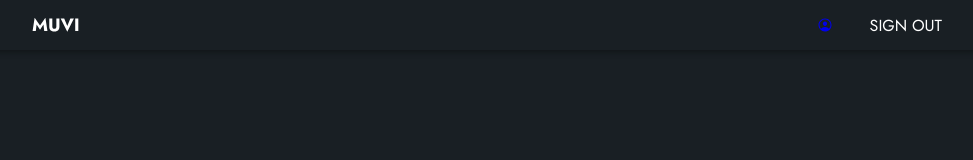
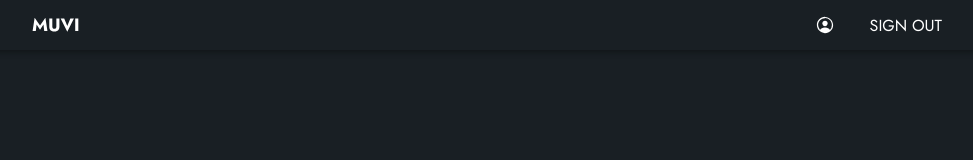
Before and after one commit to DevEke/muvi-app, a React (Create React App) app: page / in a window 1280 px wide. Shown: the top 160 px of the page, without its empty margins (153-1126 px from the left). Built offline with nearby package versions, Linux system fonts and the light colour scheme.

Commit message:
Updated styling in main view

```diff
--- a/src/components/MainView/mainview.scss
+++ b/src/components/MainView/mainview.scss
@@ -38,24 +38,17 @@
         justify-content: center;
         align-items: center;
 
+        .icon {
+            font-size: 20px;
+            color: white;
+        }
+
         &:hover {
             background-color: $accent-dark-color;
 
         }
     }
 
-    .sign-out-btn {
-        position: relative;
-
-
-        img {
-            position: absolute;
-            right: 14px;
-            top: 12.5px;
-            transition: opacity 0.3s;
-            opacity: 0;
-        }
-    }
 }
 
 p {
```
